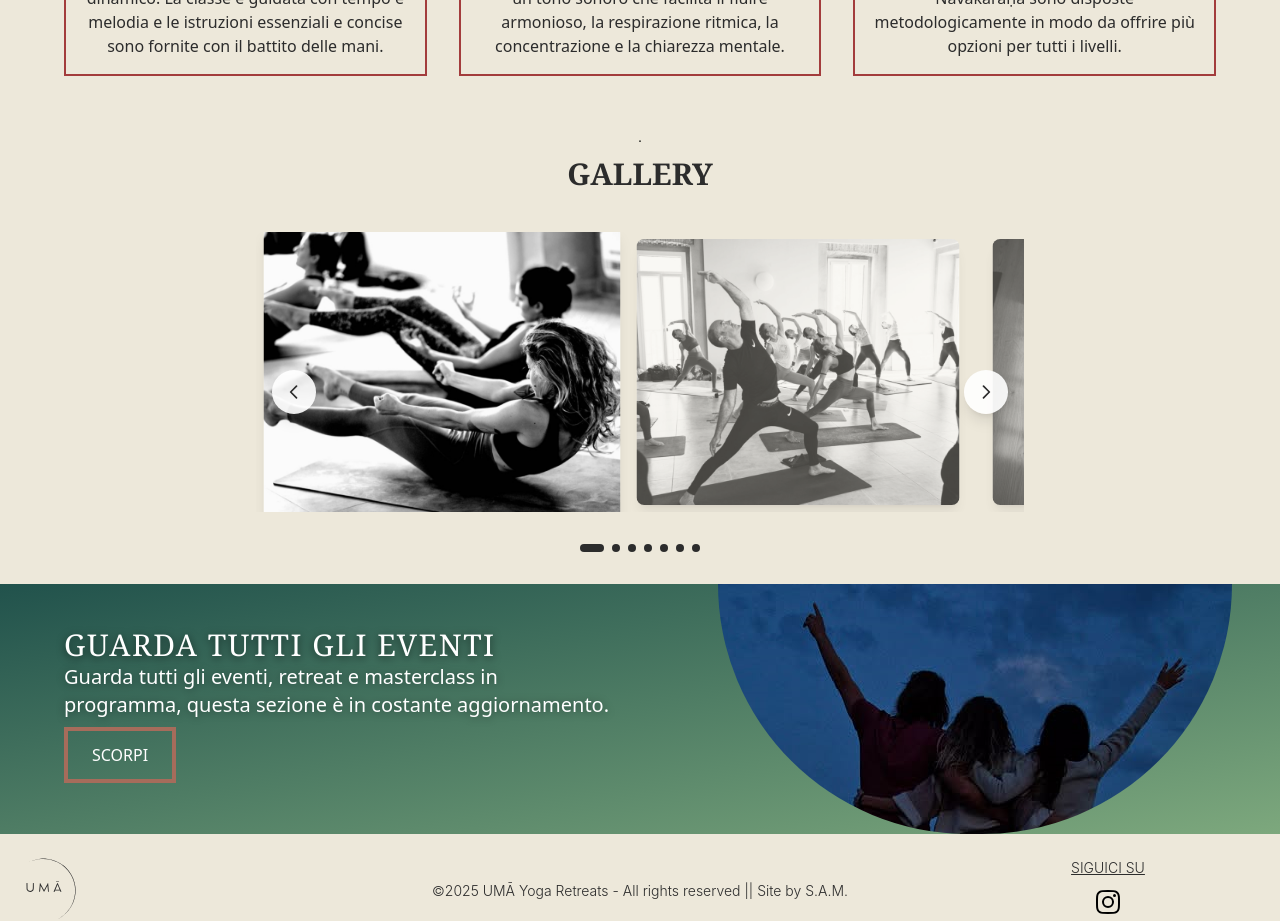
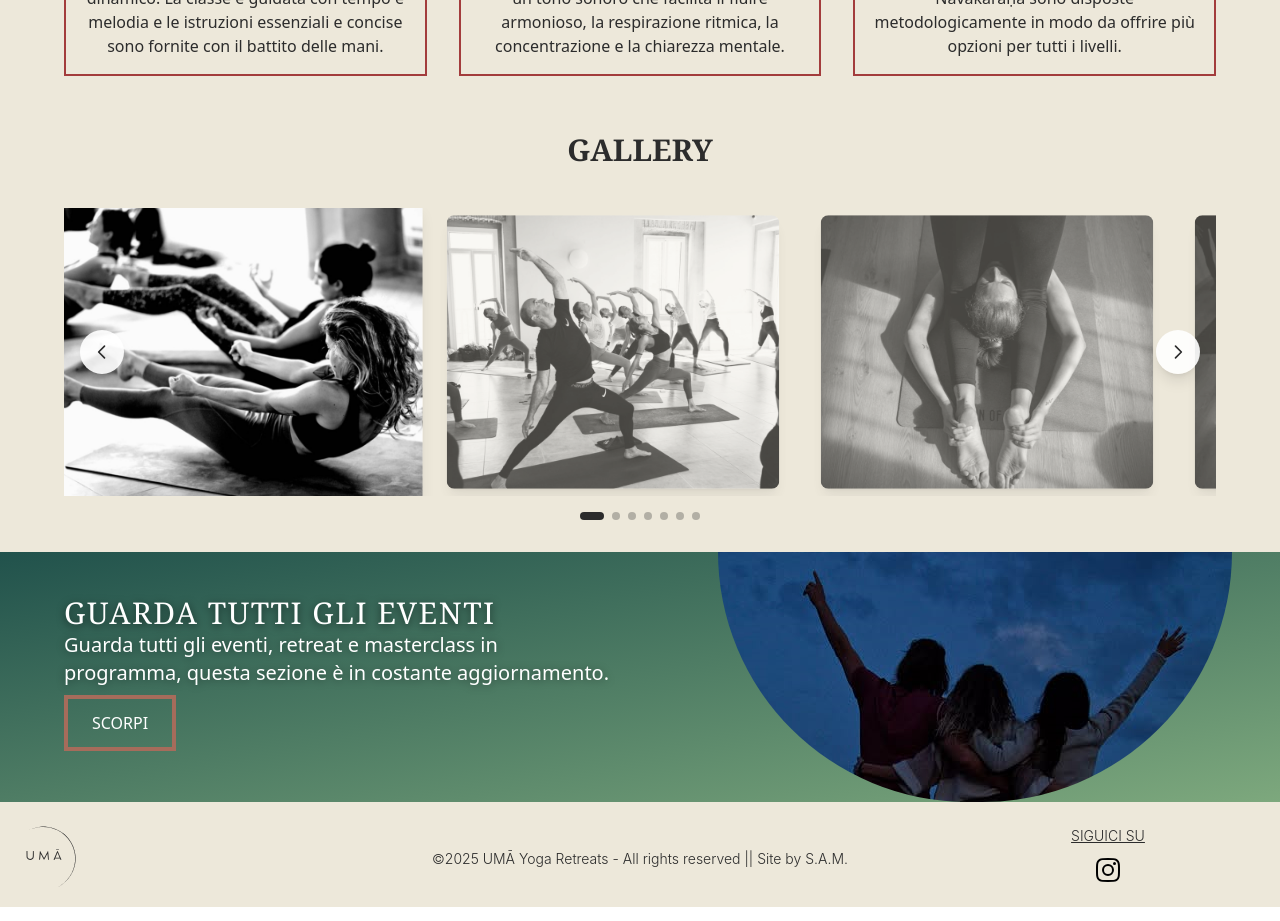
Before and after one commit to asorbellini/static-uma-yoga, a React (Vite) app: page /navakarana-vinyasa in a window 1280 px wide. Shown: the part 1640-2561 px from the top of the page. Built offline with nearby package versions, Linux system fonts and the light colour scheme.

Commit message:
Responsive Horizontal Gallery

```diff
--- a/src/components/Gallery.jsx
+++ b/src/components/Gallery.jsx
@@ -1,3 +1,4 @@
+"use client"
 
 import { useState, useRef, useEffect } from "react"
 import { CloseIcon, NextSlideArrow, PrevSlideArrow, ZoomIcon } from "./Icons"
@@ -6,50 +7,167 @@ const HorizontalGallery = ({ images = [] }) => {
   const [currentIndex, setCurrentIndex] = useState(0)
   const [lightboxOpen, setLightboxOpen] = useState(false)
   const [lightboxImage, setLightboxImage] = useState(null)
-  const sliderRef = useRef(null)
+  const [isMobile, setIsMobile] = useState(false)
+  const [isTransitioning, setIsTransitioning] = useState(false)
+  const containerRef = useRef(null)
   const [containerWidth, setContainerWidth] = useState(0)
 
   const galleryImages = images
 
+  const responsiveConfig = () => {
+    if (typeof window === "undefined") return { imageWidth: 350, gap: 16, visibleCards: 1 }
+
+    const width = window.innerWidth
+    if (width < 640) {
+      return {
+        imageWidth: Math.min(280, width - 100),
+        gap: 12,
+        visibleCards: 1,
+        showDots: false,
+        showArrows: false,
+        enableSwipe: true,
+      }
+    } else if (width < 768) {
+      return {
+        imageWidth: 300,
+        gap: 16,
+        visibleCards: 1.5,
+        showDots: true,
+        showArrows: true,
+        enableSwipe: true,
+      }
+    } else if (width < 1024) {
+      return {
+        imageWidth: 320,
+        gap: 20,
+        visibleCards: 2,
+        showDots: true,
+        showArrows: true,
+        enableSwipe: false,
+      }
+    } else {
+      return {
+        imageWidth: 350,
+        gap: 24,
+        visibleCards: 3,
+        showDots: true,
+        showArrows: true,
+        enableSwipe: false,
+      }
+    }
+  }
+
+  const [config, setConfig] = useState(responsiveConfig())
+
   // Calcular el ancho del contenedor
   useEffect(() => {
     const updateWidth = () => {
-      if (sliderRef.current) {
-        setContainerWidth(sliderRef.current.offsetWidth)
+      const newConfig = responsiveConfig()
+      setConfig(newConfig)
+      setIsMobile(window.innerWidth < 768)
+
+      if (containerRef.current) {
+        const rect = containerRef.current.getBoundingClientRect()
+        setContainerWidth(rect.width)
       }
     }
+    setTimeout(updateWidth, 100)
 
-    updateWidth()
     window.addEventListener("resize", updateWidth)
     return () => window.removeEventListener("resize", updateWidth)
   }, [])
 
+  // Calcular el transform para centrar la imagen activa
+  const calculateTransform = (index) => {
+    if (containerWidth === 0 || galleryImages.length === 0) return 0
+
+    // Centro del contenedor
+    const containerCenter = containerWidth / 2
+
+    // Posición de la imagen actual
+    const imagePosition = index * (config.imageWidth + config.gap)
+
+    // Centro de la imagen actual
+    const imageCenterPosition = imagePosition + config.imageWidth / 2
+
+    // Calcular el desplazamiento necesario
+    const translateX = containerCenter - imageCenterPosition
+
+    // Limitar el desplazamiento
+    const maxTranslate = 0
+    const minTranslate = containerWidth - galleryImages.length * (config.imageWidth + config.gap)
+
+    return Math.max(minTranslate, Math.min(maxTranslate, translateX))
+  }
+
   const scrollToSlide = (index) => {
-    if (sliderRef.current && containerWidth > 0) {
-      // Calcular el desplazamiento para centrar la imagen
-      const imageWidth = 350 // Ancho aproximado de cada imagen + gap
-      const centerOffset = (containerWidth - imageWidth) / 2
-      const scrollPosition = index * imageWidth - centerOffset
+    if (isTransitioning || index < 0 || index >= galleryImages.length) return
 
-      sliderRef.current.scrollTo({
-        left: Math.max(0, scrollPosition),
-        behavior: "smooth",
-      })
+    setIsTransitioning(true)
     setCurrentIndex(index)
-    }
+
+    setTimeout(() => {
+      setIsTransitioning(false)
+    }, 500)
   }
 
   const nextSlide = () => {
+    if (isTransitioning) return
     const nextIndex = currentIndex < galleryImages.length - 1 ? currentIndex + 1 : 0
     scrollToSlide(nextIndex)
   }
 
   const prevSlide = () => {
+    if (isTransitioning) return
     const prevIndex = currentIndex > 0 ? currentIndex - 1 : galleryImages.length - 1
     scrollToSlide(prevIndex)
   }
 
+  // Touch/Swipe handlers
+  const [touchStart, setTouchStart] = useState(null)
+  const [touchEnd, setTouchEnd] = useState(null)
+
+  const handleTouchStart = (e) => {
+    if (!config.enableSwipe || isTransitioning) return
+    setTouchEnd(null)
+    setTouchStart(e.targetTouches[0].clientX)
+  }
+
+  const handleTouchMove = (e) => {
+    if (!config.enableSwipe || isTransitioning) return
+    setTouchEnd(e.targetTouches[0].clientX)
+  }
+
+  const handleTouchEnd = () => {
+    if (!config.enableSwipe || !touchStart || !touchEnd || isTransitioning) return
+    const distance = touchStart - touchEnd
+    const isLeftSwipe = distance > 50
+    const isRightSwipe = distance < -50
+
+    if (isLeftSwipe) nextSlide()
+    if (isRightSwipe) prevSlide()
+  }
+
+  // Keyboard navigation
+  useEffect(() => {
+    const handleKeyDown = (e) => {
+      if (lightboxOpen || isTransitioning) return
+
+      if (e.key === "ArrowLeft") {
+        e.preventDefault()
+        prevSlide()
+      } else if (e.key === "ArrowRight") {
+        e.preventDefault()
+        nextSlide()
+      }
+    }
+
+    window.addEventListener("keydown", handleKeyDown)
+    return () => window.removeEventListener("keydown", handleKeyDown)
+  }, [currentIndex, lightboxOpen, isTransitioning])
+
   const openLightbox = (image, index) => {
+    if (isTransitioning) return
     setLightboxImage({ ...image, index })
     setLightboxOpen(true)
   }
@@ -59,95 +177,140 @@ const HorizontalGallery = ({ images = [] }) => {
     setLightboxImage(null)
   }
 
-  // Centrar la primera imagen al cargar
+  // Inicializar cuando el contenedor esté listo
   useEffect(() => {
-    if (containerWidth > 0) {
-      scrollToSlide(0)
+    if (containerWidth > 0 && galleryImages.length > 0) {
+      setCurrentIndex(0)
     }
-  }, [containerWidth])
+  }, [containerWidth, galleryImages.length])
+
+  if (!galleryImages || galleryImages.length === 0) {
+    return (
+      <div className="hidden"></div>
+    )
+  }
 
   return (
-    <div className="relative w-full py-8">
+    <div className="w-full py-4 md:py-8">
+      {/* Contenedor principal */}
+      <div className="relative w-full">
+        {/* Contenedor de la galería con overflow hidden */}
+        <div
+          ref={containerRef}
+          className="relative overflow-hidden w-full"
+          onTouchStart={handleTouchStart}
+          onTouchMove={handleTouchMove}
+          onTouchEnd={handleTouchEnd}
+          style={{ minHeight: "280px" }}
+        >
+
+          {/* Contenedor de imágenes */}
+          <div
+            className="flex items-center transition-transform duration-500 ease-out"
+            style={{
+              gap: `${config.gap}px`,
+              transform: `translateX(${calculateTransform(currentIndex)}px)`,
+              width: `${galleryImages.length * (config.imageWidth + config.gap)}px`,
+              height: "100%",
+            }}
+          >
+            {galleryImages.map((image, index) => (
+              <div
+                key={index}
+                className={`flex-shrink-0 relative group cursor-pointer transition-all duration-500 ${
+                  index === currentIndex ? "opacity-100 scale-105 z-20" : "opacity-70 scale-95 z-10"
+                }`}
+                style={{
+                  width: `${config.imageWidth}px`,
+                }}
+                onClick={() => {
+                  if (!isTransitioning) {
+                    if (index !== currentIndex) {
+                      scrollToSlide(index)
+                    } else {
+                      setTimeout(() => openLightbox(image, index), 100)
+                    }
+                  }
+                }}
+              >
+                <img
+                  src={image.src}
+                  alt={`Imagen ${image.alt}`}
+                  title={image.title}
+                  className="w-full h-48 sm:h-56 md:h-64 lg:h-72 object-cover rounded-lg shadow-lg transition-all duration-300 group-hover:shadow-xl"
+                  loading="lazy"
+                />
+
+                {/* Overlay */}
+                <div className="absolute inset-0 bg-oscuro/20 opacity-0 group-hover:opacity-100 transition-opacity duration-300 flex items-center justify-center rounded-lg">
+                  <div className="bg-white/90 rounded-full p-2 md:p-3">
+                    <ZoomIcon />
+                  </div>
+                </div>
+
+                {/* Título en dispositivos móviles */}
+                {isMobile && image.title && (
+                  <div className="absolute bottom-2 left-2 right-2 bg-black/70 text-white text-xs p-2 rounded backdrop-blur-sm">
+                    {image.title}
+                  </div>
+                )}
+              </div>
+            ))}
+          </div>
+
           {/* Controles de navegación */}
-      <div className="absolute top-1/2 -translate-y-1/2 left-4 right-4 flex justify-between items-center z-20 pointer-events-none">
+          {config.showArrows && (
+            <>
               <button
                 onClick={prevSlide}
-          className="bg-white/90 hover:bg-white text-oscuro rounded-full p-3 shadow-lg transition-all duration-300 hover:scale-110 pointer-events-auto"
-          aria-label="Imagen anterior"
+                disabled={isTransitioning}
+                className="absolute left-2 md:left-4 top-1/2 transform -translate-y-1/2 bg-white/90 hover:bg-white text-oscuro rounded-full p-2 md:p-3 shadow-lg transition-all duration-300 hover:scale-110 disabled:opacity-50 disabled:cursor-not-allowed disabled:hover:scale-100 z-30"
+                aria-label="Fotografia precedente"
               >
                 <PrevSlideArrow />
               </button>
 
               <button
                 onClick={nextSlide}
-          className="bg-white/90 hover:bg-white text-oscuro rounded-full p-3 shadow-lg transition-all duration-300 hover:scale-110 pointer-events-auto"
-          aria-label="Imagen siguiente"
+                disabled={isTransitioning}
+                className="absolute right-2 md:right-4 top-1/2 transform -translate-y-1/2 bg-white/90 hover:bg-white text-oscuro rounded-full p-2 md:p-3 shadow-lg transition-all duration-300 hover:scale-110 disabled:opacity-50 disabled:cursor-not-allowed disabled:hover:scale-100 z-30"
+                aria-label="Fotografia prossima"
               >
                 <NextSlideArrow />
               </button>
-      </div>
-
-      {/* Contenedor de la galería */}
-      <div className="overflow-hidden" ref={sliderRef}>
-        <div
-          className={`flex gap-4 transition-transform duration-500 ease-out px-4 w-[${galleryImages.length * 350}px]`}
-
-        >
-          {galleryImages.map((image, index) => (
-            <div
-              key={index}
-              className={`flex-shrink-0 relative group cursor-pointer transition-all duration-500 ${
-                index === currentIndex ? "opacity-100 scale-105 z-10" : "opacity-70 scale-95"
-              }`}
-              onClick={() => {
-                scrollToSlide(index)
-                setTimeout(() => openLightbox(image, index), 300)
-              }}
-            >
-              <img
-                src={image.src}
-                alt={image.alt}
-                title={image.title}
-                className="h-[160px] w-[195px] md:h-[280px] md:w-[340px] object-cover rounded-lg shadow-lg transition-all duration-300 group-hover:shadow-xl"
-                loading="lazy"
-              />
-
-              {/* Overlay al hover */}
-              <div className="absolute inset-0 bg-oscuro/20 opacity-0 group-hover:opacity-100 transition-opacity duration-300 flex items-center justify-center rounded-lg">
-                <div className="bg-white/90 rounded-full p-3">
-                  <ZoomIcon />
-                </div>
-              </div>
-
-              {/* Indicador de imagen activa */}
-              {index === currentIndex && (
-                <div className="absolute -bottom-4 left-1/2 -translate-x-1/2">
-                  <div className="w-2 h-2 bg-oscuro rounded-full"></div>
-                </div>
+            </>
           )}
         </div>
-          ))}
-        </div>
-      </div>
-
         {/* Indicadores de posición */}
-      <div className="hidden md:flex md:justify-center md:mt-8 md:space-x-2">
+        {config.showDots && (
+          <div className="flex justify-center mt-4 space-x-2">
             {galleryImages.map((_, index) => (
               <button
                 key={index}
-            onClick={() => scrollToSlide(index)}
-            className={`w-2 h-2 rounded-full transition-all duration-300 ${
-              index === currentIndex ? "bg-oscuro w-6" : "bg-oscuro hover:bg-oscuro/50"
+                onClick={() => !isTransitioning && scrollToSlide(index)}
+                disabled={isTransitioning}
+                className={`h-2 rounded-full transition-all duration-300 disabled:cursor-not-allowed ${
+                  index === currentIndex ? "bg-oscuro w-6" : "bg-oscuro/30 hover:bg-oscuro/60 w-2"
                 }`}
-            aria-label={`Vai all'immagine ${index + 1}`}
+                aria-label={`Fotografia ${index + 1}`}
               />
             ))}
+          </div>
+        )}
       </div>
 
       {/* Lightbox Modal */}
       {lightboxOpen && lightboxImage && (
         <div className="fixed inset-0 bg-oscuro/90 z-50 flex items-center justify-center p-4">
-          <div className="relative max-h-full">
+          <div className="relative max-w-full max-h-full">
+            <button
+              onClick={closeLightbox}
+              className="absolute top-4 right-4 bg-white/20 hover:bg-white/60 text-white rounded-full p-3 transition-all duration-300 z-10"
+              aria-label="Chiudere"
+            >
+              <CloseIcon />
+            </button>
+
             <img
               src={lightboxImage.src}
               alt={lightboxImage.alt}
@@ -162,19 +325,15 @@ const HorizontalGallery = ({ images = [] }) => {
               </div>
             )}
           </div>
-          <button
-            onClick={closeLightbox}
-            className="absolute top-4 right-4 bg-white/20 hover:bg-white/30 text-white rounded-full p-2 transition-all duration-300 z-10"
-            aria-label="Chiudere"
-          >
-            <CloseIcon />
-          </button>
+
+          {!isMobile && (
+            <>
               <button
                 onClick={() => {
                   const prevIndex = lightboxImage.index > 0 ? lightboxImage.index - 1 : galleryImages.length - 1
                   setLightboxImage({ ...galleryImages[prevIndex], index: prevIndex })
                 }}
-            className="absolute left-4 top-1/2 -translate-y-1/2 bg-white/20 hover:bg-white/30 text-white rounded-full p-3 transition-all duration-300"
+                className="absolute left-4 top-1/2 transform -translate-y-1/2 bg-white/40 hover:bg-white/60 text-white rounded-full p-3 transition-all duration-300"
                 aria-label="Precedente"
               >
                 <PrevSlideArrow />
@@ -185,11 +344,13 @@ const HorizontalGallery = ({ images = [] }) => {
                   const nextIndex = lightboxImage.index < galleryImages.length - 1 ? lightboxImage.index + 1 : 0
                   setLightboxImage({ ...galleryImages[nextIndex], index: nextIndex })
                 }}
-            className="absolute right-4 top-1/2 -translate-y-1/2 bg-white/20 hover:bg-white/30 text-white rounded-full p-3 transition-all duration-300"
+                className="absolute right-4 top-1/2 transform -translate-y-1/2 bg-white/40 hover:bg-white/60 text-white rounded-full p-3 transition-all duration-300"
                 aria-label="Prossimo"
               >
                 <NextSlideArrow />
               </button>
+            </>
+          )}
         </div>
       )}
     </div>
--- a/src/pages/NavakaranaVinyasa.jsx
+++ b/src/pages/NavakaranaVinyasa.jsx
@@ -58,36 +58,10 @@ function NavakaranaVinyasa() {
         <HeroNavakarana />
         <NavakaranaSummary />
         {/* GALERÍA DE IMÁGENES */}
-        <div className="w-[80vw] md:w-[60vw] items-center justify-items-center mx-auto">.
+        <div className="items-center justify-items-center mx-auto px-16">
           <h3 className="w-text-xl md:text-3xl rounded font-serif text-oscuro text-center font-semibold uppercase py-2 md:w-[50vw]">GALLERY</h3>
           <HorizontalGallery images={NavakaranaImages}/>
         </div>
-        {/*
-        <section id="eventi" className="w-[80vw] md:w-[60vw] items-center justify-items-center mx-auto scroll-mt-24">
-          <h3 className="w-text-xl md:text-3xl rounded font-serif text-oscuro text-center font-semibold uppercase py-2 md:w-[50vw] ">Guarda tutti gli eventi</h3>
-          <p>Guarda tutti gli eventi, retreat e masterclass in programma, questa sezione è in costante aggiornamento.</p>
-          <div className="flex flex-col sm:flex-row gap-3 mt-4 p-12 text-center h-[500px]">
-                <div className="flex-1 border-2 rounded-2xl  bg-red-500">
-                    <div className="p-2 md:p-4">
-                        <h2 className="font-serif text-base md:text-lg font-semibold text-[#581414] ">INFO DE EVENTOS</h2>
-                        <p>Json</p>
-                    </div>
-                </div>
-                <div className="flex-1 border-2 rounded-2xl bg-red-500">
-                    <div className="p-2 md:p-4">
-                        <h2 className="font-serif text-base md:text-lg font-semibold text-[#581414]">INFO DE EVENTOS</h2>
-                        <p>Json</p>
-                    </div>
-                </div>
-
-                <div className="flex-1 border-2 rounded-2xl bg-red-500">
-                    <div className="p-2 md:p-4">
-                        <h2 className="font-serif text-base md:text-lg font-semibold text-[#581414]">INFO DE EVENTOS</h2>
-                        <p>Json</p>
-                    </div>
-                </div>
-            </div>
-        </section>*/}
         <ToRetreateWorkshop />
         <Footer />
     </div>
```
Lines whose indentation alone changed are shown as unchanged.
